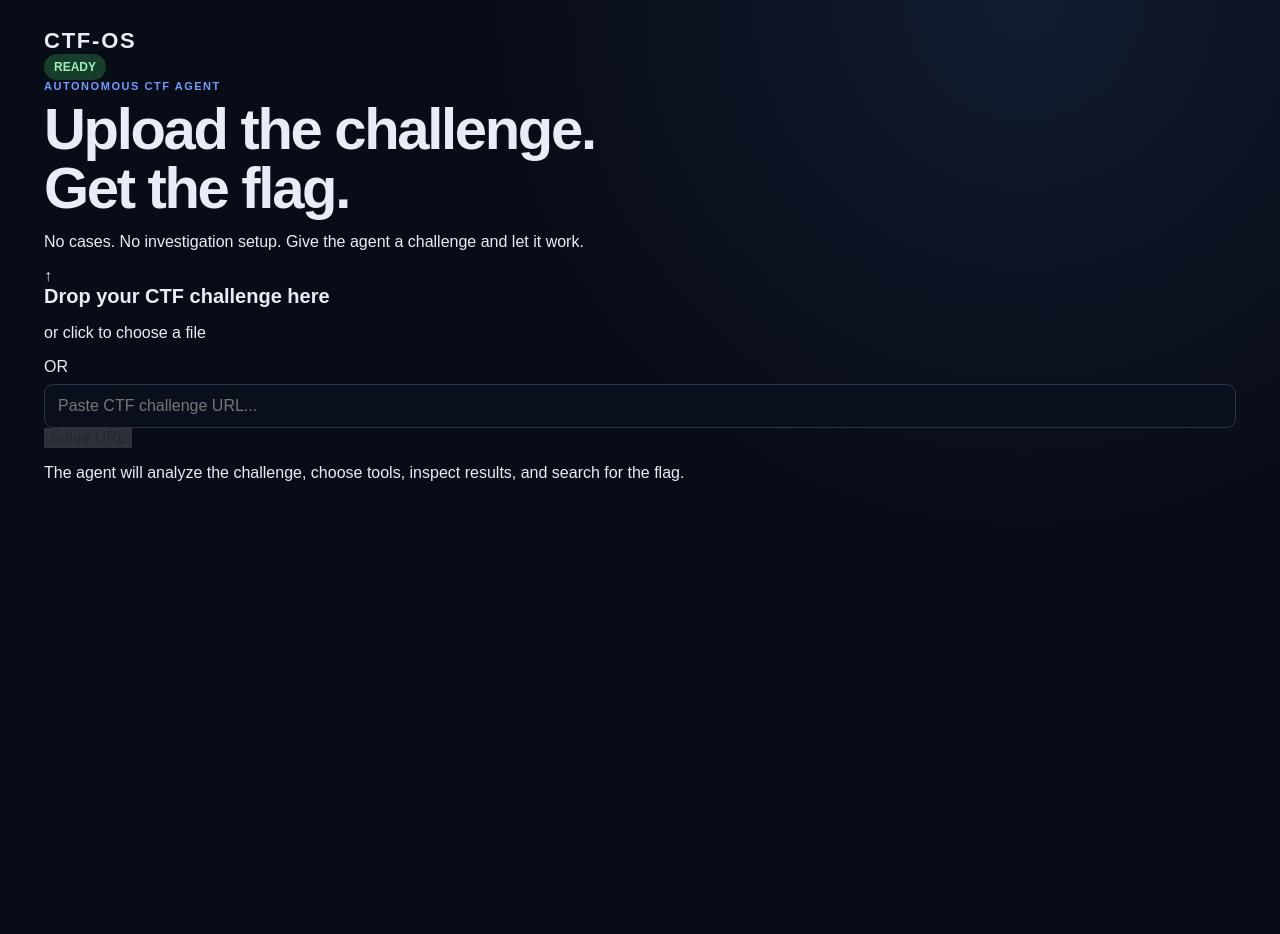
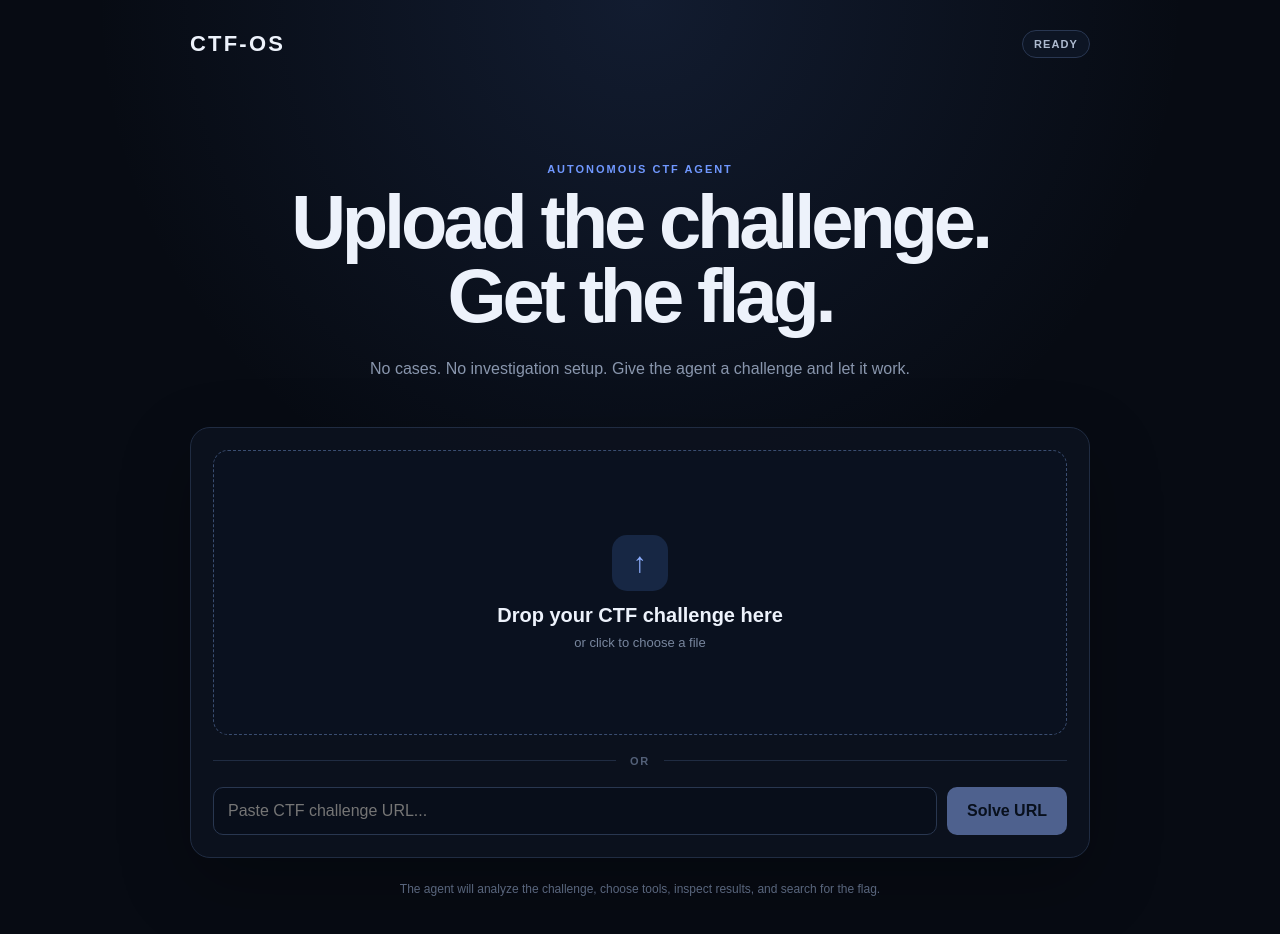
Before and after one commit to M818872/CTF-OS, a Next.js app in the folder frontend/: page / in a window 1280 px wide. Shown: the top 934 px of the page. Before the commit the page ends 800 px from the top, so only its background shows below. Built offline with nearby package versions, Linux system fonts and the light colour scheme; no server answers.

Commit message:
style(ui): add focused CTF solver interface

```diff
--- a/frontend/app/globals.css
+++ b/frontend/app/globals.css
@@ -1,46 +1,44 @@
 * { box-sizing: border-box; }
-html, body { margin: 0; min-height: 100%; font-family: Arial, sans-serif; background: #080c16; color: #e8ecf4; }
-body { background-image: radial-gradient(circle at 80% 0%, rgba(68, 105, 180, 0.16), transparent 34rem); }
-main { max-width: 1240px; margin: 0 auto; padding: 28px 24px 64px; }
-a { color: inherit; text-decoration: none; }
-button, input, select, textarea { font: inherit; }
+html, body { margin: 0; min-height: 100%; font-family: Arial, sans-serif; background: #070b13; color: #edf2fb; }
+body { background-image: radial-gradient(circle at 50% 0%, rgba(68, 105, 180, .18), transparent 34rem); }
+button, input { font: inherit; }
 button { cursor: pointer; border: 0; }
-button:disabled { cursor: not-allowed; opacity: .55; }
-.card { border: 1px solid #202a3d; border-radius: 16px; padding: 22px; background: rgba(14, 20, 34, .9); box-shadow: 0 16px 40px rgba(0, 0, 0, .16); }
+button:disabled { cursor: not-allowed; opacity: .5; }
 .muted { color: #8996ad; }
-.grid { display: grid; grid-template-columns: repeat(auto-fit, minmax(220px, 1fr)); gap: 14px; }
-.status { display: inline-block; padding: 6px 10px; border-radius: 999px; background: #173d2b; color: #9ef0bb; font-size: 12px; font-weight: 700; }
-.topbar, .section-heading { display: flex; align-items: center; justify-content: space-between; gap: 16px; }
-.topbar { margin-bottom: 22px; }
-.brand { font-size: 22px; font-weight: 800; letter-spacing: .08em; }
-.eyebrow { margin: 0 0 7px; color: #6f9cff; font-size: 11px; font-weight: 800; letter-spacing: .14em; }
-h1, h2, h3 { margin: 0; }
-h1 { max-width: 720px; margin-top: 4px; font-size: clamp(34px, 5vw, 58px); line-height: 1.02; letter-spacing: -.04em; }
-h2 { font-size: 20px; } h3 { font-size: 16px; }
-.hero { display: grid; grid-template-columns: 1.35fr .65fr; gap: 30px; align-items: center; min-height: 280px; }
-.hero-copy { max-width: 650px; line-height: 1.7; margin-bottom: 0; }
-.pipeline { display: flex; flex-direction: column; gap: 9px; }
-.pipeline span { padding: 11px 13px; border: 1px solid #26334b; border-radius: 10px; color: #aab6ca; background: #0b1120; }
-.pipeline span::before { content: "→"; margin-right: 9px; color: #668ff5; }
-.alert { margin-top: 16px; padding: 12px 14px; border: 1px solid #673844; border-radius: 10px; color: #ffb7c0; background: #25131a; }
-.flag-card { margin-top: 16px; border-color: #356b4b; background: rgba(16, 48, 32, .88); }
-.flag-value { margin: 4px 0 8px; padding: 16px; border-radius: 10px; background: #08150e; color: #b5ffd0; font: 800 24px/1.3 ui-monospace, SFMono-Regular, Menlo, monospace; overflow-wrap: anywhere; }
-.workspace { display: grid; grid-template-columns: minmax(300px, .8fr) minmax(420px, 1.2fr); gap: 16px; margin-top: 16px; }
-.form-card, .cases-card { min-height: 430px; }
-.counter { color: #718099; font-size: 12px; }
-label { display: block; margin-top: 17px; color: #aeb9cb; font-size: 13px; font-weight: 700; }
-input, select, textarea { width: 100%; margin-top: 8px; padding: 12px 13px; color: #e8ecf4; background: #090f1b; border: 1px solid #26334a; border-radius: 9px; outline: none; }
-input:focus, select:focus, textarea:focus { border-color: #638bf1; box-shadow: 0 0 0 3px rgba(99, 139, 241, .12); }
-textarea { resize: vertical; }
-.form-card > button { width: 100%; margin-top: 18px; padding: 12px 16px; border-radius: 9px; color: #07101e; background: #8eb0ff; font-weight: 800; }
-.ghost { padding: 8px 11px; border: 1px solid #2a3850; border-radius: 8px; color: #b5c0d2; background: transparent; }
-.empty { display: grid; gap: 7px; margin-top: 28px; padding: 28px; border: 1px dashed #2a3850; border-radius: 12px; color: #9aa6ba; }
-.case-list { margin-top: 17px; display: grid; gap: 9px; }
-.case { display: flex; justify-content: space-between; gap: 16px; padding: 14px; border: 1px solid #202c42; border-radius: 10px; background: #0b1120; transition: border-color .15s, transform .15s; }
-.case:hover { border-color: #4564a0; transform: translateY(-1px); }
-.case div { display: grid; gap: 5px; } .case span, .case time { color: #78869e; font-size: 12px; } .case time { white-space: nowrap; }
-.section-block { margin-top: 32px; } .section-block > .section-heading { margin-bottom: 13px; }
-.capability { display: flex; gap: 13px; align-items: flex-start; }
-.capability-mark { display: grid; place-items: center; min-width: 34px; height: 34px; border-radius: 9px; background: #172644; color: #8eb0ff; font-weight: 800; }
-.capability p { margin: 6px 0 0; font-size: 13px; line-height: 1.5; }
-@media (max-width: 800px) { .hero, .workspace { grid-template-columns: 1fr; } .hero { min-height: auto; } .case { flex-direction: column; } }
+
+.solver-page { width: min(900px, calc(100% - 32px)); min-height: 100vh; margin: 0 auto; padding: 30px 0 70px; display: flex; flex-direction: column; }
+.solver-header { display: flex; align-items: center; justify-content: space-between; }
+.brand { font-size: 22px; font-weight: 900; letter-spacing: .1em; }
+.status { padding: 7px 11px; border: 1px solid #293752; border-radius: 999px; background: #0d1524; color: #aebbd0; font-size: 11px; font-weight: 800; letter-spacing: .1em; }
+.status.found { border-color: #2e6b49; background: #10281b; color: #a8f2c2; }
+
+.solver-hero { text-align: center; padding: 105px 20px 45px; }
+.eyebrow { margin: 0 0 10px; color: #7098ff; font-size: 11px; font-weight: 900; letter-spacing: .18em; }
+.solver-hero h1 { margin: 0; font-size: clamp(44px, 8vw, 76px); line-height: .98; letter-spacing: -.055em; }
+.solver-subtitle { max-width: 560px; margin: 22px auto 0; color: #8996ad; font-size: 16px; line-height: 1.6; }
+
+.solver-card { padding: 22px; border: 1px solid #202c42; border-radius: 20px; background: rgba(12, 18, 30, .94); box-shadow: 0 25px 70px rgba(0, 0, 0, .25); }
+.drop-zone { min-height: 285px; display: grid; place-items: center; align-content: center; gap: 8px; padding: 35px; border: 1px dashed #3a4d70; border-radius: 15px; background: #0a111f; text-align: center; transition: .15s ease; }
+.drop-zone:hover { border-color: #7098ff; background: #0d1627; }
+.drop-zone.busy { pointer-events: none; }
+.drop-icon { width: 56px; height: 56px; display: grid; place-items: center; margin-bottom: 5px; border-radius: 15px; background: #172744; color: #8eafff; font-size: 28px; font-weight: 800; }
+.drop-zone h2 { margin: 0; font-size: 20px; }
+.drop-zone p { margin: 0; color: #78869e; font-size: 13px; }
+.or-divider { display: flex; align-items: center; gap: 14px; margin: 20px 0; color: #536078; font-size: 11px; font-weight: 800; letter-spacing: .15em; }
+.or-divider::before, .or-divider::after { content: ""; flex: 1; height: 1px; background: #202c42; }
+.url-form { display: grid; grid-template-columns: 1fr auto; gap: 10px; }
+.url-form input { min-width: 0; padding: 14px; border: 1px solid #293750; border-radius: 10px; outline: none; color: #edf2fb; background: #080e1a; }
+.url-form input:focus { border-color: #7098ff; box-shadow: 0 0 0 3px rgba(112, 152, 255, .12); }
+.url-form button, .flag-result button { padding: 14px 20px; border-radius: 10px; color: #07101d; background: #91b0ff; font-weight: 900; }
+.solve-status { display: flex; align-items: center; gap: 9px; margin-top: 16px; padding: 12px 14px; border-radius: 10px; color: #aab8cf; background: #0a111e; font-size: 13px; }
+.pulse { width: 8px; height: 8px; border-radius: 50%; background: #7098ff; box-shadow: 0 0 0 5px rgba(112, 152, 255, .1); animation: pulse 1.2s infinite; }
+@keyframes pulse { 50% { opacity: .35; transform: scale(.8); } }
+.solve-error { margin-top: 16px; padding: 13px 15px; border: 1px solid #633944; border-radius: 10px; color: #ffb9c0; background: #25131a; }
+
+.flag-result { margin-top: 18px; padding: 25px; border: 1px solid #326a4a; border-radius: 16px; background: #0c2418; text-align: center; }
+.flag-result .eyebrow { color: #7ce0a0; }
+.flag-value { margin: 5px 0 16px; padding: 18px; border-radius: 11px; background: #07140d; color: #b8ffd0; font: 800 25px/1.35 ui-monospace, SFMono-Regular, Menlo, monospace; overflow-wrap: anywhere; }
+.flag-result button { padding: 10px 17px; background: #a4e9b9; }
+.solver-footer { margin: 24px auto 0; color: #59667d; font-size: 12px; text-align: center; }
+
+@media (max-width: 600px) { .solver-page { width: min(100% - 20px, 900px); padding-top: 20px; } .solver-hero { padding: 80px 8px 32px; } .url-form { grid-template-columns: 1fr; } .url-form button { width: 100%; } }
```
